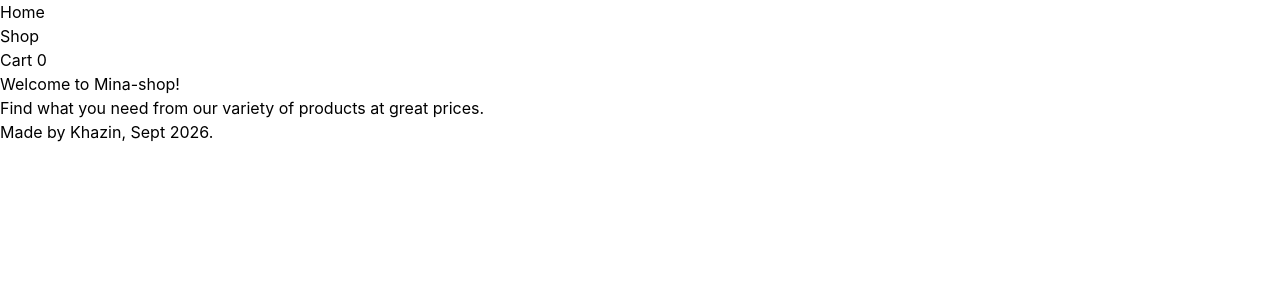
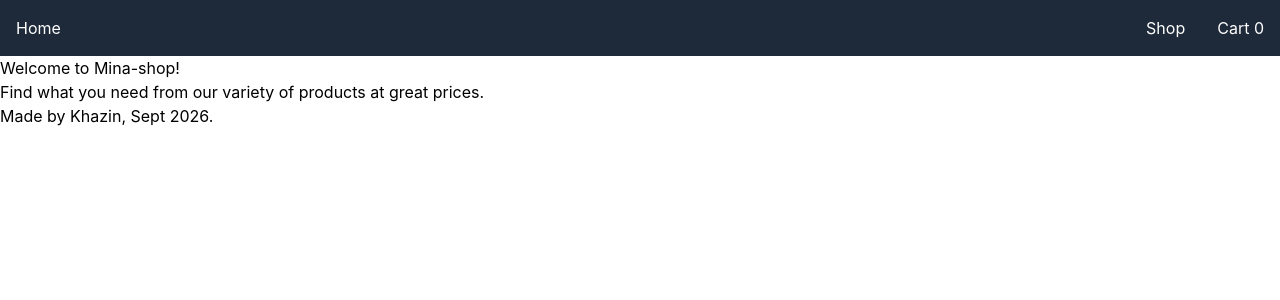
Before and after one commit to KhazinAwan/Shopping-Cart, a React (Vite) app: page / in a window 1280 px wide. Shown: the top 300 px of the page. Built offline with nearby package versions, Linux system fonts and the light colour scheme.

Commit message:
Add css to the Navbar component

```diff
--- a/src/components/Navbar.jsx
+++ b/src/components/Navbar.jsx
@@ -8,22 +8,20 @@ function Navbar() {
 
     return(
 
-        <nav>
+        <nav className="flex justify-between p-4 bg-gray-800 text-white">
             <ul>
                 <li>
-                    <Link to="/">Home</Link>
+                    <Link to="/" className="hover:underline hover:decoration-amber-400 hover:underline-offset-4 focus:outline-none focus:ring-2 focus:ring-amber-400 focus:ring-offset-4 focus:ring-offset-gray-800">Home</Link>
                 </li>
             </ul>
 
-            <ul>
+            <ul className="flex gap-8">
                 <li>
-                    <Link to="/shop">Shop</Link>
+                    <Link to="/shop" className="hover:underline hover:decoration-amber-400 hover:underline-offset-4 focus:outline-none focus:ring-2 focus:ring-amber-400 focus:ring-offset-4 focus:ring-offset-gray-800">Shop</Link>
                 </li>
-            </ul>
 
-            <ul>
                 <li>
-                    <Link to="/cart">Cart {cart.reduce((total, product) => total + product.quantity, 0)}</Link>
+                    <Link to="/cart" className="hover:underline hover:decoration-amber-400 hover:underline-offset-4 focus:outline-none focus:ring-2 focus:ring-amber-400 focus:ring-offset-4 focus:ring-offset-gray-800">Cart {cart.reduce((total, product) => total + product.quantity, 0)}</Link>
                 </li>
             </ul>
         </nav>
```
